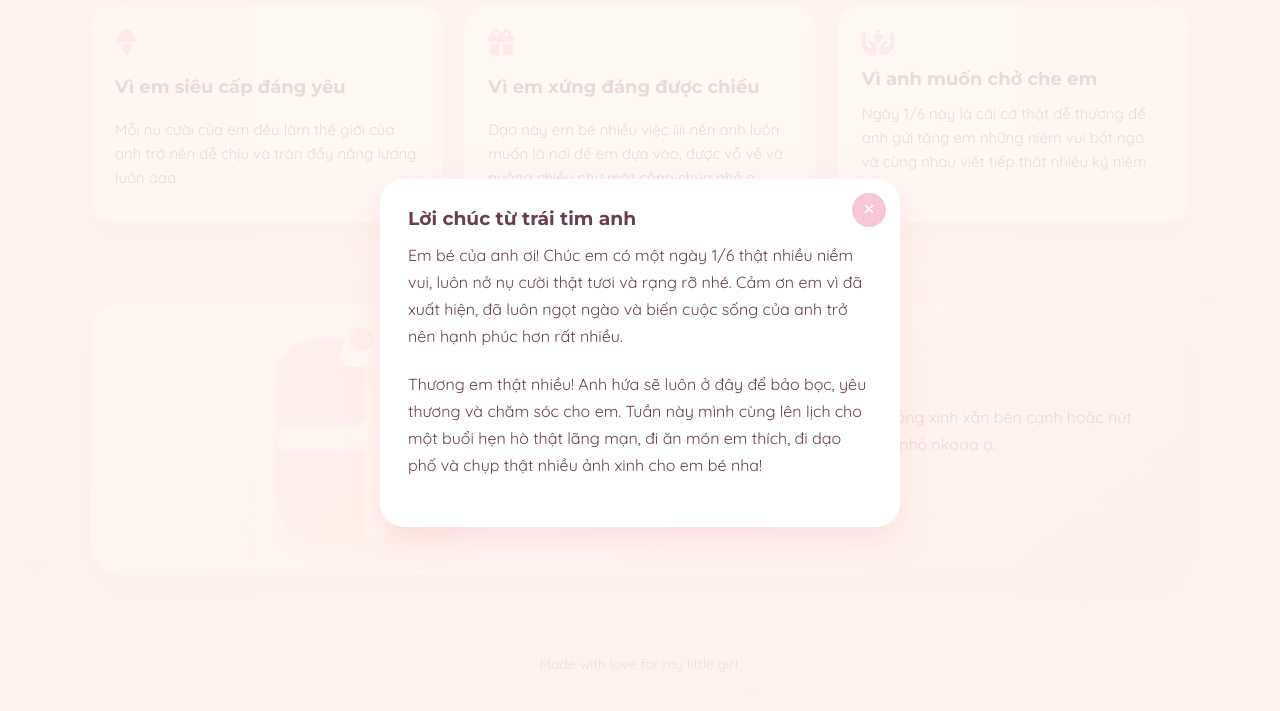
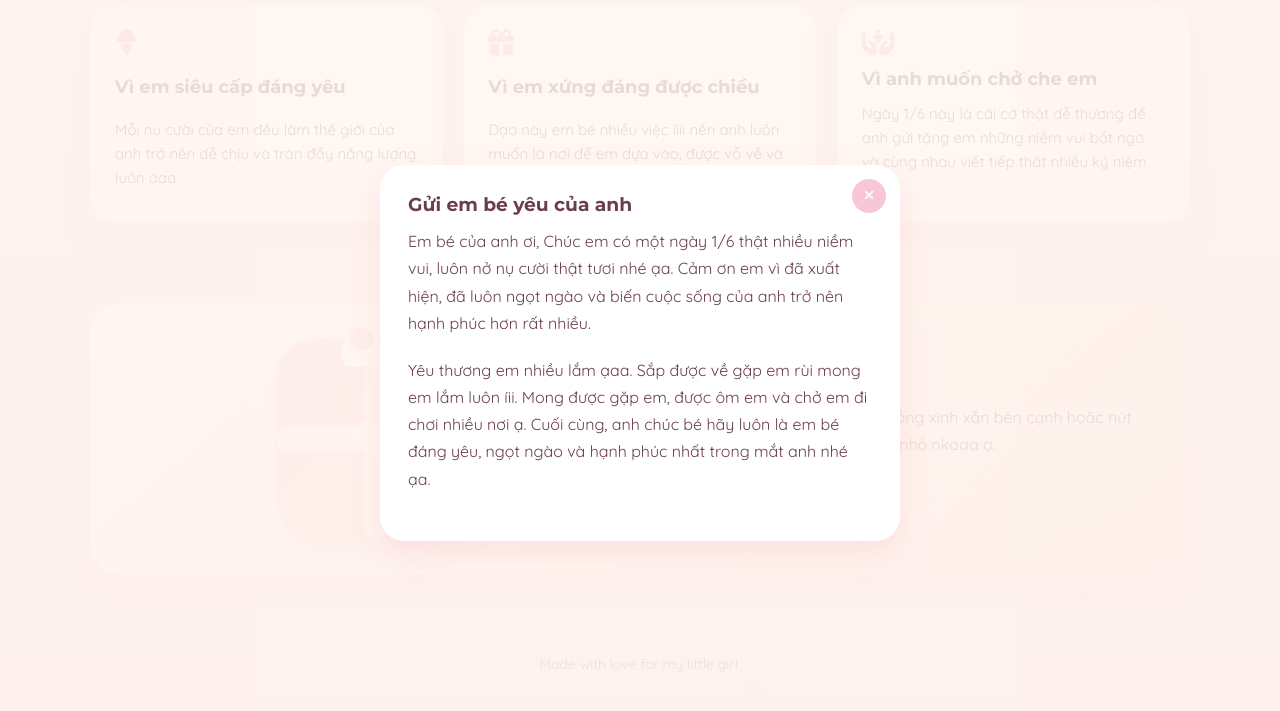
Before and after one commit to Maverick0602/Misaaiuuu, a plain HTML site: page index.html in a window 1280 px wide. Both pictures are taken after a click on the button 376 px from the left and 1450 px from the top of the page. Shown: the part 1012-1723 px from the top of the page. Drawn offline with Linux system fonts and the light colour scheme; a small style sheet from the web is missing.

Commit message:
first commit

```diff
--- a/index.html
+++ b/index.html
@@ -592,13 +592,12 @@
   <div class="modal" id="modal" aria-hidden="true">
     <div class="modal-card">
       <button class="close" id="closeModal" aria-label="Đóng"><i class="fa-solid fa-xmark"></i></button>
-      <h3>Lời chúc từ trái tim anh</h3>
+      <h3>Gửi em bé yêu của anh</h3>
       <p>
-        Em bé của anh ơi! Chúc em có một ngày 1/6 thật nhiều niềm vui, luôn nở nụ cười thật tươi và rạng rỡ nhé. Cảm ơn em vì đã xuất hiện, đã luôn ngọt ngào và biến cuộc sống của anh trở nên hạnh phúc hơn rất nhiều.
+        Em bé của anh ơi, Chúc em có một ngày 1/6 thật nhiều niềm vui, luôn nở nụ cười thật tươi nhé ạa. Cảm ơn em vì đã xuất hiện, đã luôn ngọt ngào và biến cuộc sống của anh trở nên hạnh phúc hơn rất nhiều.
       </p>
       <p>
-        Thương em thật nhiều! Anh hứa sẽ luôn ở đây để bảo bọc, yêu thương và chăm sóc cho em. Tuần này mình cùng lên lịch cho một buổi hẹn hò thật lãng mạn, đi ăn món em thích, đi dạo phố và chụp thật nhiều ảnh xinh cho em bé nha!
-      </p>
+        Yêu thương em nhiều lắm ạaa. Sắp được về gặp em rùi mong em lắm luôn íii. Mong được gặp em, được ôm em và chở em đi chơi nhiều nơi ạ. Cuối cùng, anh chúc bé hãy luôn là em bé đáng yêu, ngọt ngào và hạnh phúc nhất trong mắt anh nhé ạa.
     </div>
   </div>
 
```
